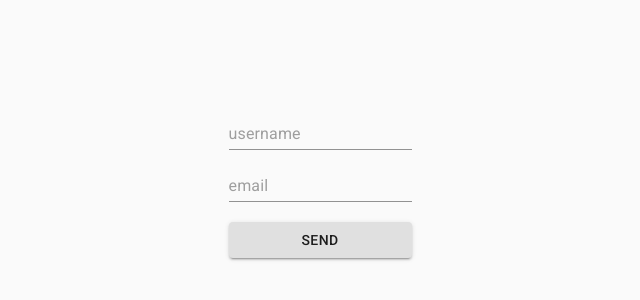
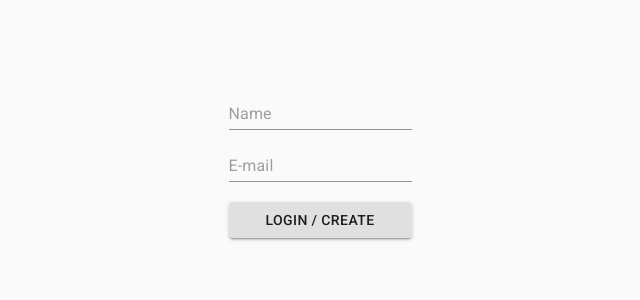
Before and after one commit to flpos/rent-client, a React (Create React App) app: page /login in a window 1280 px wide. Shown: the part 192-492 px from the top of the page, without its empty margins (320-960 px from the left). Built offline with nearby package versions, Linux system fonts and the light colour scheme.

Commit message:
feat: add header on login page.

```diff
--- a/src/pages/login/Login.page.tsx
+++ b/src/pages/login/Login.page.tsx
@@ -1,10 +1,11 @@
+import { Box, Container } from '@material-ui/core';
+import { History } from 'history';
 import React, { FormEventHandler } from 'react';
 import Button from '../../components/button';
+import Header from '../../components/header';
 import Input from '../../components/input';
 import { LoginUseCase } from '../../domain/use-cases/login.usecase';
 import { UserPersistenceService } from '../../infra/services/user-persistence.service';
-import { History } from 'history';
-import { Box, Container } from '@material-ui/core';
 import useStyles from './styles';
 
 type Props = {
@@ -32,20 +33,26 @@ const LoginPage: React.FC<Props> = ({
   const styles = useStyles();
 
   return (
+    <>
+      <Header
+        userPersistenceService={userPersistenceService}
+        history={history}
+      />
       <Container className={styles.container}>
         <form onSubmit={handleSubmit}>
           <Box display='flex' flexDirection='column' gridGap='20px'>
             <Input
-            placeholder='username'
+              placeholder='Name'
               onChange={(value) => setUsername(value)}
             />
-          <Input placeholder='email' onChange={(value) => setEmail(value)} />
+            <Input placeholder='E-mail' onChange={(value) => setEmail(value)} />
             <Button role='submit' type='submit'>
-            Send
+              Login / Create
             </Button>
           </Box>
         </form>
       </Container>
+    </>
   );
 };
 
--- a/src/pages/login/styles.ts
+++ b/src/pages/login/styles.ts
@@ -2,10 +2,12 @@ import { makeStyles } from '@material-ui/core';
 
 const useStyles = makeStyles({
   container: {
-    height: '95vh',
+    height: '90vh',
     display: 'flex',
+    flexDirection: 'column',
     alignItems: 'center',
     justifyContent: 'center',
+    gap: '38px',
   },
 });
 
```
Also changed, not shown: src/components/header/Header.tsx (+8 -4 lines). Lines whose indentation alone changed are shown as unchanged.
